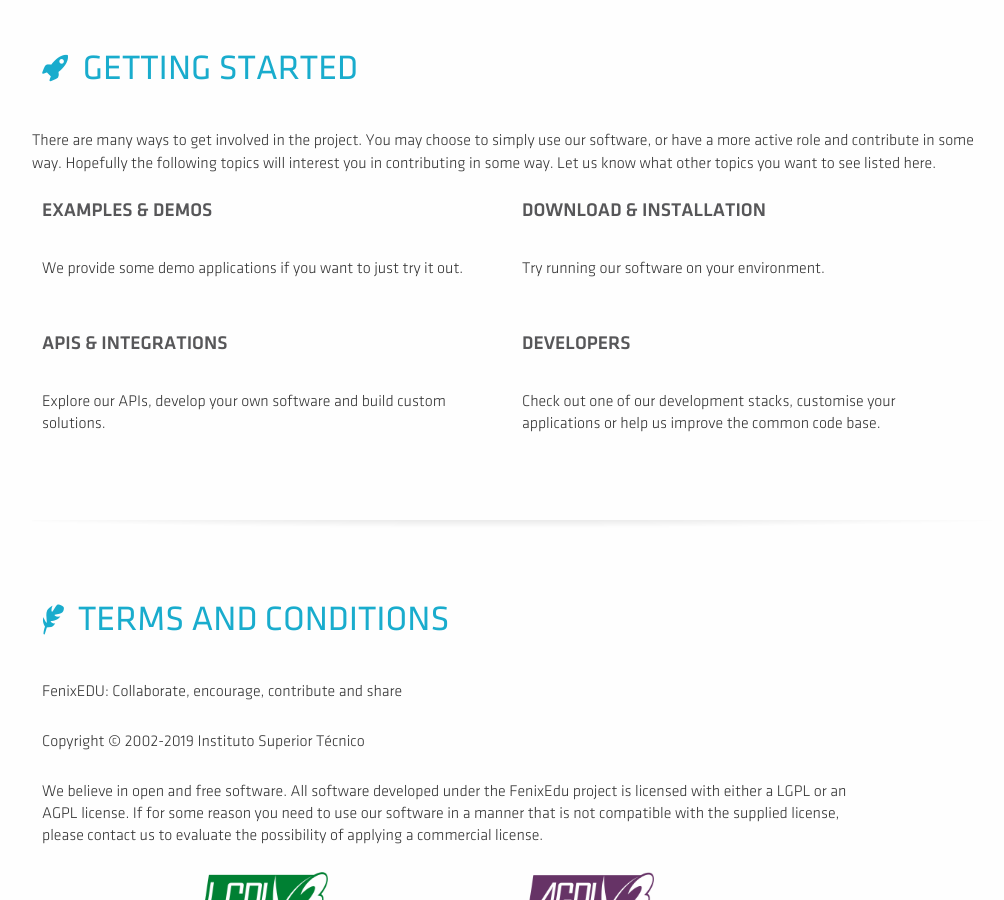
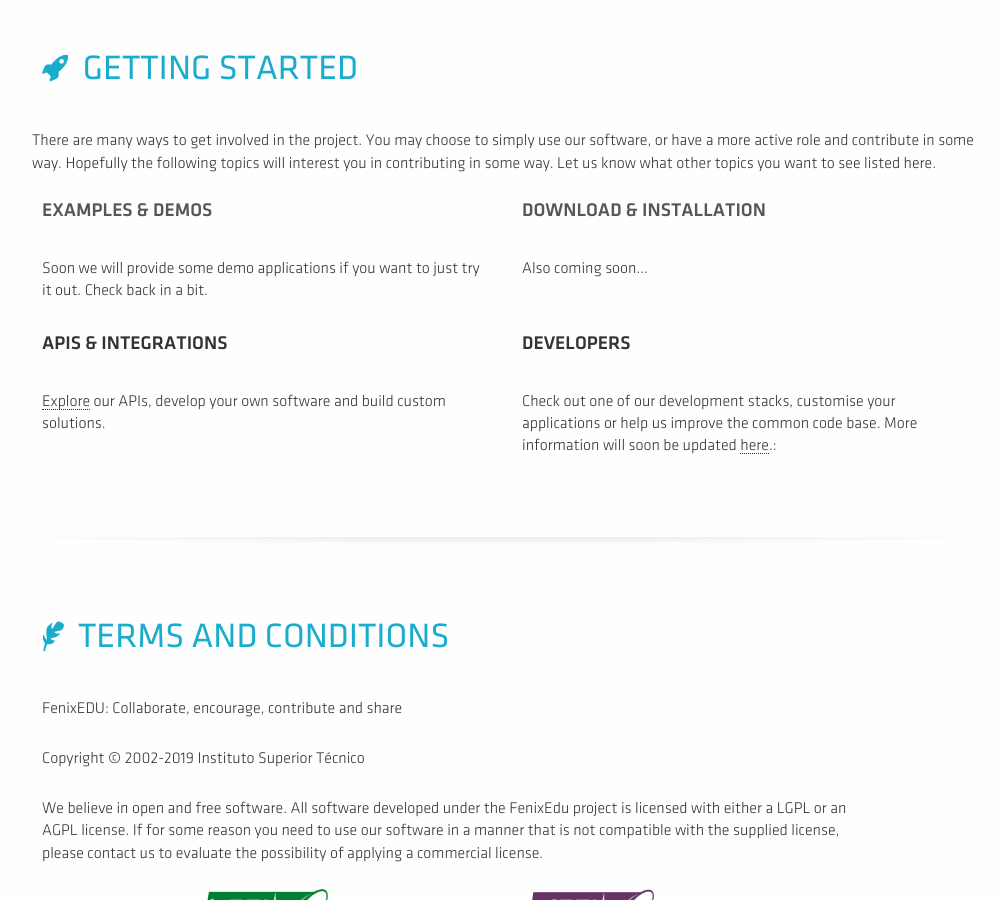
Before and after one commit to FenixEdu/fenixedu.github.io, a Jekyll site: the page index.html, which Jekyll copies as it is, in a window 1280 px wide and 900 px high, scrolled down 1259 px. Shown: the whole window, without its empty margins (128-1132 px from the left). Built offline with Jekyll 4.4.1, drawn with Linux system fonts in a browser that asks for light colours; nearby versions of some CDN libraries; a script that is not in the unit is left out.

```diff
--- a/index.html
+++ b/index.html
@@ -232,25 +232,33 @@
                 <div class="user_box eight columns">
                     <h5>Examples &amp; Demos</h5>
                     <p>
+                        <!--
                         We provide some demo applications if you want to just try it out.
+                         -->
+                         Soon we will provide some demo applications if you want to just try it out.
+                         Check back in a bit.
                     </p>
                 </div>
                 <div class="user_box eight columns">
                     <h5>Download &amp; Installation</h5>
                     <p>
+                        <!--
                         Try running our software on your environment.
+                         -->
+                         Also coming soon...
                     </p>
                 </div>
                 <div class="user_box eight columns">
-                    <h5>APIs &amp; Integrations</h5>
+                    <h5><a href="/dev/api/">APIs &amp; Integrations</a></h5>
                     <p>
-                        Explore our APIs, develop your own software and build custom solutions.
+                        <a href="/dev/api/">Explore</a> our APIs, develop your own software and build custom solutions.
                     </p>
                 </div>
                 <div class="user_box eight columns">
-                    <h5>Developers</h5>
+                    <h5><a href="/dev/overview/">Developers</a></h5>
                     <p>
                         Check out one of our development stacks, customise your applications or help us improve the common code base.
+                        More information will soon be updated <a href="/dev/overview/">here</a>.:
                     </p>
                 </div>
             </section>
@@ -298,7 +306,7 @@
                     <img src="images/smartsigner.png" width="100%"/>
                     An easy to use software for digitally signing documents and managing the signature process. It provides such
                     features as signing documents in bulk, document certification and more. Check out the
-                    <a href="https://smartsigner.eu" style="border-bottom: 0px;">SmartSigner</a>
+                    <a href="https://smartsigner.eu">SmartSigner</a>
                     web page for more information.
                 </p>
                 <p class="eight columns">
```
